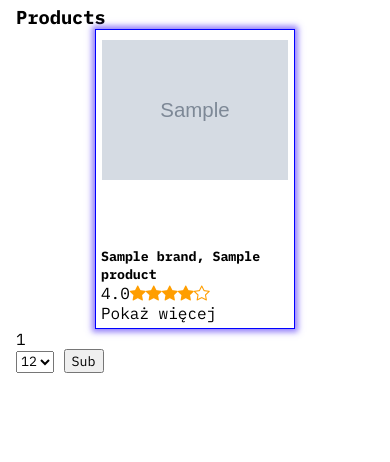
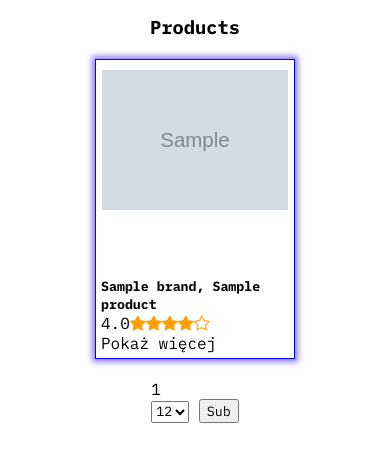
Before and after one commit to Ryszard-S/Rate-the-product, a Flask app: page /search in a window 390 px wide. Shown: the part 55-517 px from the top of the page. Run offline with Flask 2, Linux system fonts and the light colour scheme; tables that the repository leaves empty hold one stand-in row (values such as "Sample post"); grey boxes marked "Sample" are stand-in pictures; some libraries are stand-ins or nearby versions; some web fonts are replaced.

Commit message:
responsive serach

```diff
--- a/website/static/assets/css/main.css
+++ b/website/static/assets/css/main.css
@@ -103,7 +103,9 @@ a {
     display: none; } }
 
 .navbar-nav-toggle {
-  position: absolute;
+  position: fixed;
+  top: 15px;
+  right: 20px;
   display: -webkit-box;
   display: -ms-flexbox;
   display: flex;
@@ -112,19 +114,14 @@ a {
       -ms-flex-direction: column;
           flex-direction: column;
   width: inherit;
-  -webkit-transform: translateX(-100%) translateY(40%);
-      -ms-transform: translateX(-100%) translateY(40%);
-          transform: translateX(-100%) translateY(40%);
   padding: 12px;
-  background: rgba(255, 255, 255, 0.95);
+  background: rgba(255, 255, 255, 0.35);
   border: 1px solid #EE9344;
   -webkit-box-shadow: 0px 0px 6px 3px rgba(97, 68, 247, 0.7);
           box-shadow: 0px 0px 6px 3px rgba(97, 68, 247, 0.7);
   border-radius: 24px;
   -webkit-backdrop-filter: blur(24px);
           backdrop-filter: blur(24px); }
-  .navbar-nav-toggle > * {
-    background: inherit; }
 
 .container {
   width: 100%;
--- a/website/static/assets/css/search.css
+++ b/website/static/assets/css/search.css
@@ -1,10 +1,24 @@
+.products {
+  display: -webkit-box;
+  display: -ms-flexbox;
+  display: flex;
+  -webkit-box-orient: vertical;
+  -webkit-box-direction: normal;
+      -ms-flex-direction: column;
+          flex-direction: column;
+  -webkit-box-align: center;
+      -ms-flex-align: center;
+          align-items: center; }
+  .products > * {
+    margin: 10px; }
+
 .search-results {
   display: grid;
-  grid-template-columns: repeat(3, 1fr);
+  grid-template-columns: repeat(4, 1fr);
   grid-gap: 20px;
   grid-auto-rows: minmax(100px, auto);
   justify-items: center; }
-  @media (max-width: 768px) {
+  @media (max-width: 540px) {
     .search-results {
       display: -webkit-box;
       display: -ms-flexbox;
@@ -16,6 +30,14 @@
       -webkit-box-align: center;
           -ms-flex-align: center;
               align-items: center; } }
+  @media (min-width: 540px) and (max-width: 720px) {
+    .search-results {
+      display: grid;
+      grid-template-columns: repeat(2, 1fr); } }
+  @media (min-width: 720px) and (max-width: 1100px) {
+    .search-results {
+      display: grid;
+      grid-template-columns: repeat(3, 1fr); } }
 
 .card {
   display: -webkit-box;
--- a/website/static/assets/package.json
+++ b/website/static/assets/package.json
@@ -10,10 +10,12 @@
   "author": "",
   "license": "ISC",
   "devDependencies": {
+    "@faker-js/faker": "^6.0.0-alpha.5",
     "gulp-sass": "^5.1.0",
     "sass": "^1.49.0"
   },
   "dependencies": {
+    "axios": "^0.25.0",
     "browser-sync": "^2.27.7",
     "gulp": "^4.0.2",
     "gulp-autoprefixer": "^8.0.0",
--- a/website/static/assets/scss/main.scss
+++ b/website/static/assets/scss/main.scss
@@ -127,20 +127,18 @@ a {
 }
 
 .navbar-nav-toggle {
-  position: absolute;
+  position: fixed;
+  top:15px;
+  right:20px;
   display: flex;
   flex-direction: column;
   width: inherit;
-  transform: translateX(-100%) translateY(40%);
   padding: 12px;
-  background: rgba(255, 255, 255, 0.95 );
+  background: rgba(255, 255, 255, 0.35 );
   border: 1px solid #EE9344;
   box-shadow: $shadow_violet;
   border-radius: 24px;
   backdrop-filter: blur(24px);
-  & > * {
-    background: inherit;
-  }
 }
 
 
--- a/website/static/assets/scss/search.scss
+++ b/website/static/assets/scss/search.scss
@@ -1,15 +1,32 @@
 @import "config";
+
+.products{
+  display: flex;
+  flex-direction: column;
+   align-items: center;
+  & > *{
+    margin: 10px
+  }
+}
 
 .search-results {
   display: grid;
-  grid-template-columns: repeat(3, 1fr);
+  grid-template-columns: repeat(4, 1fr);
   grid-gap: 20px;
   grid-auto-rows: minmax(100px, auto);
   justify-items: center;
-  @media (max-width: 768px) {
+  @media (max-width: 540px) {
     display: flex;
     flex-direction: column;
     align-items: center;
+  }
+  @media (min-width: 540px) and (max-width: 720px) {
+    display: grid;
+    grid-template-columns: repeat(2, 1fr);
+  }
+  @media (min-width: 720px) and (max-width: 1100px){
+    display: grid;
+    grid-template-columns: repeat(3, 1fr);
   }
 }
 
--- a/website/templates/base.html
+++ b/website/templates/base.html
@@ -31,8 +31,8 @@
                 <a class="nav-item" id="all" href="/my_products"><i class="bi bi-eye"> </i> My products</a>
 
                 {% if user.is_authenticated %}
-                    <div><a class="nav-item" id="add_product" href="/upload"><i class="bi bi-file-earmark-plus"></i>
-                        Add product</a></div>
+                   <a class="nav-item" id="add_product" href="/upload"><i class="bi bi-file-earmark-plus"></i>
+                        Add product</a>
 
                     <a class="nav-item" id="logout" href="/logout"><i class="bi bi-box-arrow-in-left"> </i>
                         Logout</a>
--- a/website/templates/search.html
+++ b/website/templates/search.html
@@ -4,6 +4,8 @@
           href="{{ url_for('static', filename='assets/css/search.css') }}"> {% endblock %}
 {% block title %}Products{% endblock %}
 {% block content %}
+
+    <div class="products">
         <h3>Products</h3>
 
         <div class="search-results">
@@ -14,12 +16,14 @@
 
                         <img class="card-img" src="{{ product[3] }}" alt="Card image cap">
                     {% else %}
-                    <img class="card-img" src="/static/assets/img/product_photo/{{ product[3] }}" alt="Card image cap">
+                        <img class="card-img" src="/static/assets/img/product_photo/{{ product[3] }}"
+                             alt="Card image cap">
                     {% endif %}
                     <div class="card-body">
                         <h5 class="card-title">{{ product[1] }}, {{ product[2] }}</h5>
                         <p class="card-text">{{ product[5] }}</p>
-                    <a href="{{ url_for('views.product',id_product=product[4]) }}" class="btn btn-outline-secondary">Pokaż
+                        <a href="{{ url_for('views.product',id_product=product[4]) }}"
+                           class="btn btn-outline-secondary">Pokaż
                             więcej</a>
                     </div>
                 </div>
@@ -48,5 +52,6 @@
                 <button type="submit">Sub</button>
             </form>
         </div>
+    </div>
     <script src="{{ url_for('static', filename='main.js') }}"></script>
 {% endblock %}
```
Also changed, not shown: website/static/assets/faker.mjs (added, +21 -0 lines), website/static/assets/package-lock.json. Lines whose indentation alone changed are shown as unchanged.
